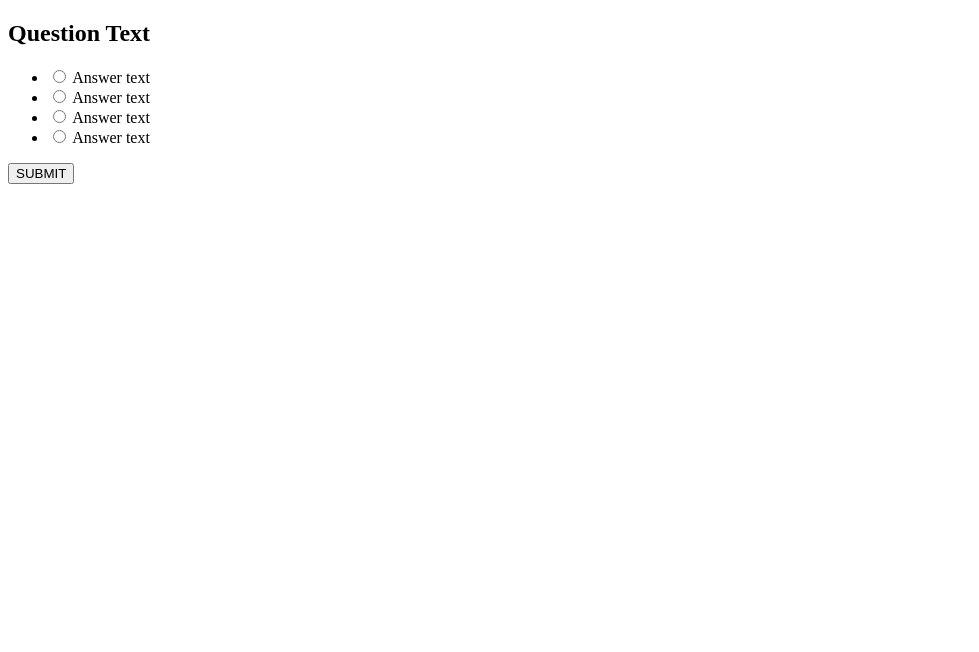
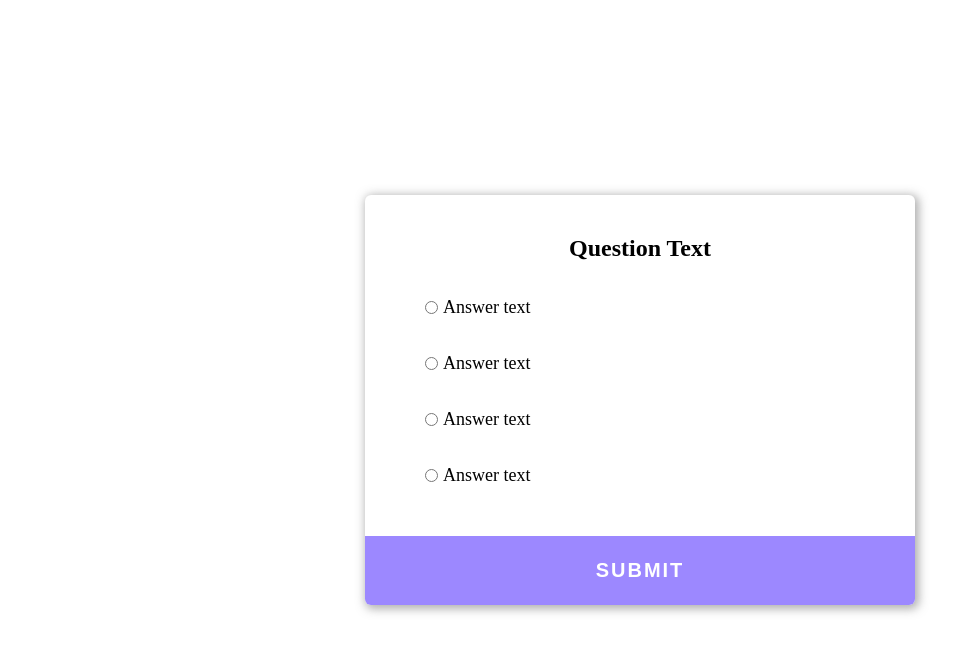
Before and after one commit to fawriid/Quiz-app, a plain HTML site: page index.html in a window 1280 px wide. Shown: the whole page, without its empty margins (0-979 px from the left). Drawn offline with Linux system fonts and the light colour scheme.

Commit message:
styles have written, another container added to index codes

```diff
--- a/index.html
+++ b/index.html
@@ -10,8 +10,8 @@
 </head>
 
 <body>
-
     <div class="container">
+        <div class="card">
             <div class="header__wrapper">
                 <h2 id="question">Question Text</h2>
                 <ul id="answer__list">
@@ -41,7 +41,8 @@
                     </li>
                 </ul>
             </div>
-        <button id="sumbit__btn">SUBMIT</button>
+            <button id="submit__btn">SUBMIT</button>
+        </div>
     </div>
 
 
--- a/style.css
+++ b/style.css
@@ -0,0 +1,67 @@
+* {
+  margin: 0;
+  padding: 0;
+  box-sizing: border-box;
+  list-style: none;
+}
+html {
+  font-size: 62.5%;
+}
+body {
+  font-size: 1.6rem;
+}
+.container {
+  min-height: 100vh;
+  width: 100%;
+  display: flex;
+  justify-content: center;
+  align-items: center;
+}
+.card {
+  width: 550px;
+  height: auto;
+  /* border: 1px solid black; */
+  border-radius: 6px;
+  box-shadow: 2px 2px 10px 2px rgba(100, 100, 100, 0.5);
+}
+.header__wrapper {
+  padding: 3rem 6rem;
+  overflow: hidden;
+}
+#answer__list li {
+  margin: 0.5rem 0;
+  display: flex;
+  justify-content: flex-start;
+  align-items: center;
+}
+#answer__list li:first-child {
+  margin-top: 2rem;
+}
+#answer__list li label {
+  padding: 1.5rem 0;
+  padding-left: 0.5rem;
+  cursor: pointer;
+  font-size: 1.8rem;
+}
+#question {
+  text-align: center;
+  margin-top: 1rem;
+}
+#submit__btn {
+  width: 100%;
+  padding: 2.3rem 0;
+  border: none;
+  outline: none;
+  border-bottom-right-radius: 6px;
+  border-bottom-left-radius: 6px;
+  cursor: pointer;
+  background-color: #9c88ff;
+  color: #fff;
+  font-size: 2rem;
+  font-weight: bold;
+  letter-spacing: 2px;
+  transition: all 80ms ease;
+}
+#submit__btn:hover {
+  background-color: #9280eb;
+}
```
Lines whose indentation alone changed are shown as unchanged.
